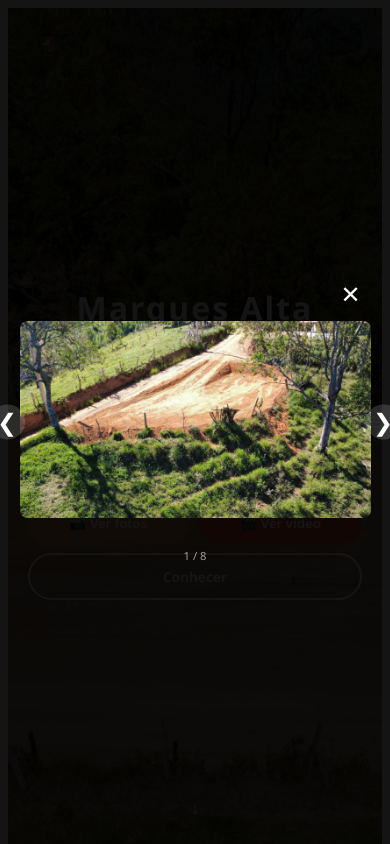
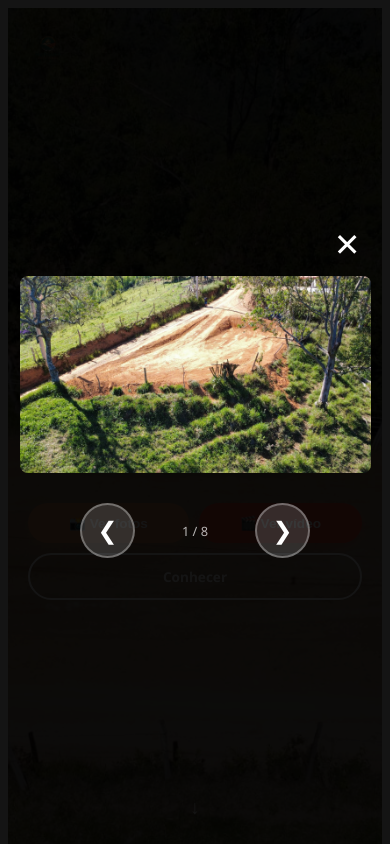
Before and after one commit to marquesaltaterra/marquesaltaterra, a Next.js app: page / in a window 390 px wide. Both pictures are taken after a click on the button "📸 Ver fotos". Shown: the top 844 px of the page. Built offline with nearby package versions, Linux system fonts and the light colour scheme.

Commit message:
Update index.js

```diff
--- a/pages/index.js
+++ b/pages/index.js
@@ -771,7 +771,11 @@ export default function Home() {
     backgroundImage: 'url(/images/hero.jpeg)',
     backgroundSize: 'cover',
     backgroundPosition: 'center',
+    backgroundRepeat: 'no-repeat',
     position: 'relative',
+    width: '100%',
+    boxSizing: 'border-box',
+    overflow: 'hidden',
   }}
 >
   <div
@@ -828,6 +832,7 @@ export default function Home() {
         boxShadow: '0 4px 20px rgba(37, 211, 102, 0.4)',
         transition: 'all 0.3s ease',
         width: isMobile ? '100%' : 'auto',
+        boxSizing: 'border-box',
       }}
       onMouseOver={(e) => {
         e.target.style.transform = 'scale(1.05)';
@@ -969,7 +974,7 @@ export default function Home() {
           </div>
         </footer>
 
-        {/* ====== MODAL FOTOS ====== */}
+{/* ====== MODAL FOTOS - COM BOTÕES EMBAIXO ====== */}
 {modalFotosAberto && (
   <div
     style={{
@@ -993,120 +998,136 @@ export default function Home() {
         maxWidth: '90vw',
         maxHeight: '90vh',
         backgroundColor: 'transparent',
+        display: 'flex',
+        flexDirection: 'column',
+        alignItems: 'center',
       }}
       onClick={(e) => e.stopPropagation()}
     >
+      {/* FECHAR */}
       <button
         onClick={() => setModalFotosAberto(false)}
         style={{
           position: 'absolute',
-                  top: isMobile ? '-40px' : '-50px',
+          top: '-50px',
           right: '0',
           color: '#fff',
-                  fontSize: isMobile ? '1.5rem' : '2rem',
+          fontSize: '2rem',
           background: 'none',
           border: 'none',
           cursor: 'pointer',
           padding: '0 10px',
+          zIndex: 10,
         }}
       >
         ✕
       </button>
+
+      {/* IMAGEM */}
       <img
         src={fotos[fotoAtual]}
         alt={`Vista aérea do terreno em Joanópolis SP - Marques Alta Terra ${fotoAtual + 1}`}
         style={{
           maxWidth: '100%',
-                  maxHeight: '80vh',
+          maxHeight: '70vh',
           borderRadius: '8px',
           objectFit: 'contain',
         }}
       />
+
+      {/* BOTÕES DE NAVEGAÇÃO EMBAIXO DA IMAGEM */}
       {fotos.length > 1 && (
-                <>
+        <div
+          style={{
+            display: 'flex',
+            justifyContent: 'center',
+            alignItems: 'center',
+            gap: '20px',
+            marginTop: '20px',
+            padding: '10px 0',
+          }}
+        >
           <button
             onClick={(e) => {
               e.stopPropagation();
               fotoAnterior();
             }}
             style={{
-                      position: 'absolute',
-                      left: isMobile ? '-30px' : '-60px',
-                      top: '50%',
-                      transform: 'translateY(-50%)',
               color: '#fff',
-                      fontSize: isMobile ? '1.5rem' : '2.5rem',
+              fontSize: '1.5rem',
               background: 'rgba(255,255,255,0.15)',
-                      border: 'none',
+              border: '2px solid rgba(255,255,255,0.3)',
               borderRadius: '50%',
-                      width: isMobile ? '35px' : '50px',
-                      height: isMobile ? '35px' : '50px',
+              width: isMobile ? '55px' : '60px',
+              height: isMobile ? '55px' : '60px',
               cursor: 'pointer',
               display: 'flex',
               alignItems: 'center',
               justifyContent: 'center',
               transition: 'all 0.3s ease',
+              touchAction: 'manipulation',
             }}
             onMouseOver={(e) => {
               e.currentTarget.style.backgroundColor = 'rgba(255,255,255,0.3)';
+              e.currentTarget.style.transform = 'scale(1.1)';
             }}
             onMouseOut={(e) => {
               e.currentTarget.style.backgroundColor = 'rgba(255,255,255,0.15)';
+              e.currentTarget.style.transform = 'scale(1)';
             }}
           >
             ❮
           </button>
+
+          <span
+            style={{
+              color: 'rgba(255,255,255,0.7)',
+              fontSize: isMobile ? '0.8rem' : '1rem',
+              textAlign: 'center',
+              minWidth: '80px',
+            }}
+          >
+            {fotoAtual + 1} / {fotos.length}
+          </span>
+
           <button
             onClick={(e) => {
               e.stopPropagation();
               proximaFoto();
             }}
             style={{
-                      position: 'absolute',
-                      right: isMobile ? '-30px' : '-60px',
-                      top: '50%',
-                      transform: 'translateY(-50%)',
               color: '#fff',
-                      fontSize: isMobile ? '1.5rem' : '2.5rem',
+              fontSize: '1.5rem',
               background: 'rgba(255,255,255,0.15)',
-                      border: 'none',
+              border: '2px solid rgba(255,255,255,0.3)',
               borderRadius: '50%',
-                      width: isMobile ? '35px' : '50px',
-                      height: isMobile ? '35px' : '50px',
+              width: isMobile ? '55px' : '60px',
+              height: isMobile ? '55px' : '60px',
               cursor: 'pointer',
               display: 'flex',
               alignItems: 'center',
               justifyContent: 'center',
               transition: 'all 0.3s ease',
+              touchAction: 'manipulation',
             }}
             onMouseOver={(e) => {
               e.currentTarget.style.backgroundColor = 'rgba(255,255,255,0.3)';
+              e.currentTarget.style.transform = 'scale(1.1)';
             }}
             onMouseOut={(e) => {
               e.currentTarget.style.backgroundColor = 'rgba(255,255,255,0.15)';
+              e.currentTarget.style.transform = 'scale(1)';
             }}
           >
             ❯
           </button>
-                </>
+        </div>
       )}
-              <div
-                style={{
-                  position: 'absolute',
-                  bottom: '-40px',
-                  left: '50%',
-                  transform: 'translateX(-50%)',
-                  color: 'rgba(255,255,255,0.6)',
-                  fontSize: isMobile ? '0.7rem' : '0.85rem',
-                }}
-              >
-                {fotoAtual + 1} / {fotos.length}
-              </div>
     </div>
   </div>
 )}
 
-        {/* ====== MODAL VÍDEO ====== */}
+{/* ====== MODAL VÍDEO - COM BOTÕES EMBAIXO ====== */}
 {modalVideoAberto && (
   <div
     style={{
@@ -1133,14 +1154,15 @@ export default function Home() {
       }}
       onClick={(e) => e.stopPropagation()}
     >
+      {/* BOTÃO FECHAR */}
       <button
         onClick={() => setModalVideoAberto(false)}
         style={{
           position: 'absolute',
-                  top: isMobile ? '-40px' : '-50px',
+          top: '-50px',
           right: '0',
           color: '#fff',
-                  fontSize: isMobile ? '1.5rem' : '2rem',
+          fontSize: '2rem',
           background: 'none',
           border: 'none',
           cursor: 'pointer',
@@ -1151,6 +1173,7 @@ export default function Home() {
         ✕
       </button>
 
+      {/* VÍDEO */}
       <div style={{ position: 'relative', paddingBottom: '56.25%', height: 0 }}>
         <iframe
           src={videos[videoAtual].url}
@@ -1169,90 +1192,107 @@ export default function Home() {
         />
       </div>
 
-              {/* SETAS DE NAVEGAÇÃO */}
+      {/* BOTÕES DE NAVEGAÇÃO EMBAIXO DO VÍDEO */}
       {videos.length > 1 && (
-                <>
+        <div
+          style={{
+            display: 'flex',
+            justifyContent: 'center',
+            alignItems: 'center',
+            gap: '20px',
+            marginTop: '20px',
+            padding: '10px 0',
+          }}
+        >
           <button
             onClick={(e) => {
               e.stopPropagation();
               setVideoAtual((prev) => (prev === 0 ? videos.length - 1 : prev - 1));
             }}
             style={{
-                      position: 'absolute',
-                      left: isMobile ? '-30px' : '-60px',
-                      top: '50%',
-                      transform: 'translateY(-50%)',
               color: '#fff',
-                      fontSize: isMobile ? '1.5rem' : '2.5rem',
+              fontSize: '1.5rem',
               background: 'rgba(255,255,255,0.15)',
-                      border: 'none',
+              border: '2px solid rgba(255,255,255,0.3)',
               borderRadius: '50%',
-                      width: isMobile ? '35px' : '50px',
-                      height: isMobile ? '35px' : '50px',
+              width: isMobile ? '55px' : '60px',
+              height: isMobile ? '55px' : '60px',
               cursor: 'pointer',
               display: 'flex',
               alignItems: 'center',
               justifyContent: 'center',
               transition: 'all 0.3s ease',
+              touchAction: 'manipulation',
             }}
             onMouseOver={(e) => {
               e.currentTarget.style.backgroundColor = 'rgba(255,255,255,0.3)';
+              e.currentTarget.style.transform = 'scale(1.1)';
             }}
             onMouseOut={(e) => {
               e.currentTarget.style.backgroundColor = 'rgba(255,255,255,0.15)';
+              e.currentTarget.style.transform = 'scale(1)';
             }}
           >
             ❮
           </button>
+
+          <span
+            style={{
+              color: 'rgba(255,255,255,0.7)',
+              fontSize: isMobile ? '0.8rem' : '1rem',
+              textAlign: 'center',
+              minWidth: '120px',
+            }}
+          >
+            {videoAtual + 1} / {videos.length}
+          </span>
+
           <button
             onClick={(e) => {
               e.stopPropagation();
               setVideoAtual((prev) => (prev === videos.length - 1 ? 0 : prev + 1));
             }}
             style={{
-                      position: 'absolute',
-                      right: isMobile ? '-30px' : '-60px',
-                      top: '50%',
-                      transform: 'translateY(-50%)',
               color: '#fff',
-                      fontSize: isMobile ? '1.5rem' : '2.5rem',
+              fontSize: '1.5rem',
               background: 'rgba(255,255,255,0.15)',
-                      border: 'none',
+              border: '2px solid rgba(255,255,255,0.3)',
               borderRadius: '50%',
-                      width: isMobile ? '35px' : '50px',
-                      height: isMobile ? '35px' : '50px',
+              width: isMobile ? '55px' : '60px',
+              height: isMobile ? '55px' : '60px',
               cursor: 'pointer',
               display: 'flex',
               alignItems: 'center',
               justifyContent: 'center',
               transition: 'all 0.3s ease',
+              touchAction: 'manipulation',
             }}
             onMouseOver={(e) => {
               e.currentTarget.style.backgroundColor = 'rgba(255,255,255,0.3)';
+              e.currentTarget.style.transform = 'scale(1.1)';
             }}
             onMouseOut={(e) => {
               e.currentTarget.style.backgroundColor = 'rgba(255,255,255,0.15)';
+              e.currentTarget.style.transform = 'scale(1)';
             }}
           >
             ❯
           </button>
-                </>
+        </div>
       )}
 
-              {/* INDICADOR DE VÍDEO ATUAL */}
+      {/* TÍTULO DO VÍDEO EMBAIXO */}
       {videos.length > 1 && (
         <div
           style={{
-                    position: 'absolute',
-                    bottom: '-40px',
-                    left: '50%',
-                    transform: 'translateX(-50%)',
-                    color: 'rgba(255,255,255,0.6)',
+            textAlign: 'center',
+            color: 'rgba(255,255,255,0.5)',
             fontSize: isMobile ? '0.7rem' : '0.85rem',
-                    textAlign: 'center',
+            marginTop: '5px',
+            padding: '0 10px',
           }}
         >
-                  {videoAtual + 1} / {videos.length} • {videos[videoAtual].titulo}
+          {videos[videoAtual].titulo}
         </div>
       )}
     </div>
```
Lines whose indentation alone changed are shown as unchanged.
